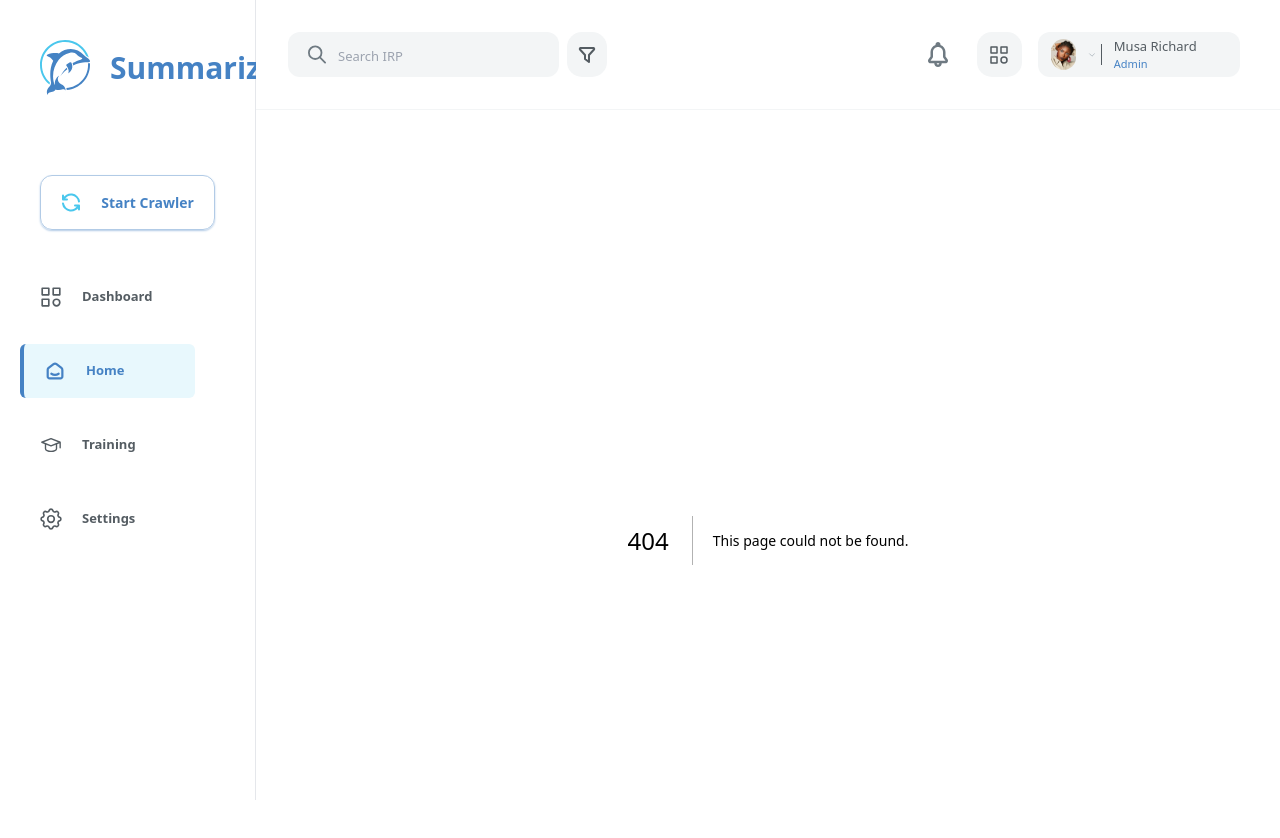
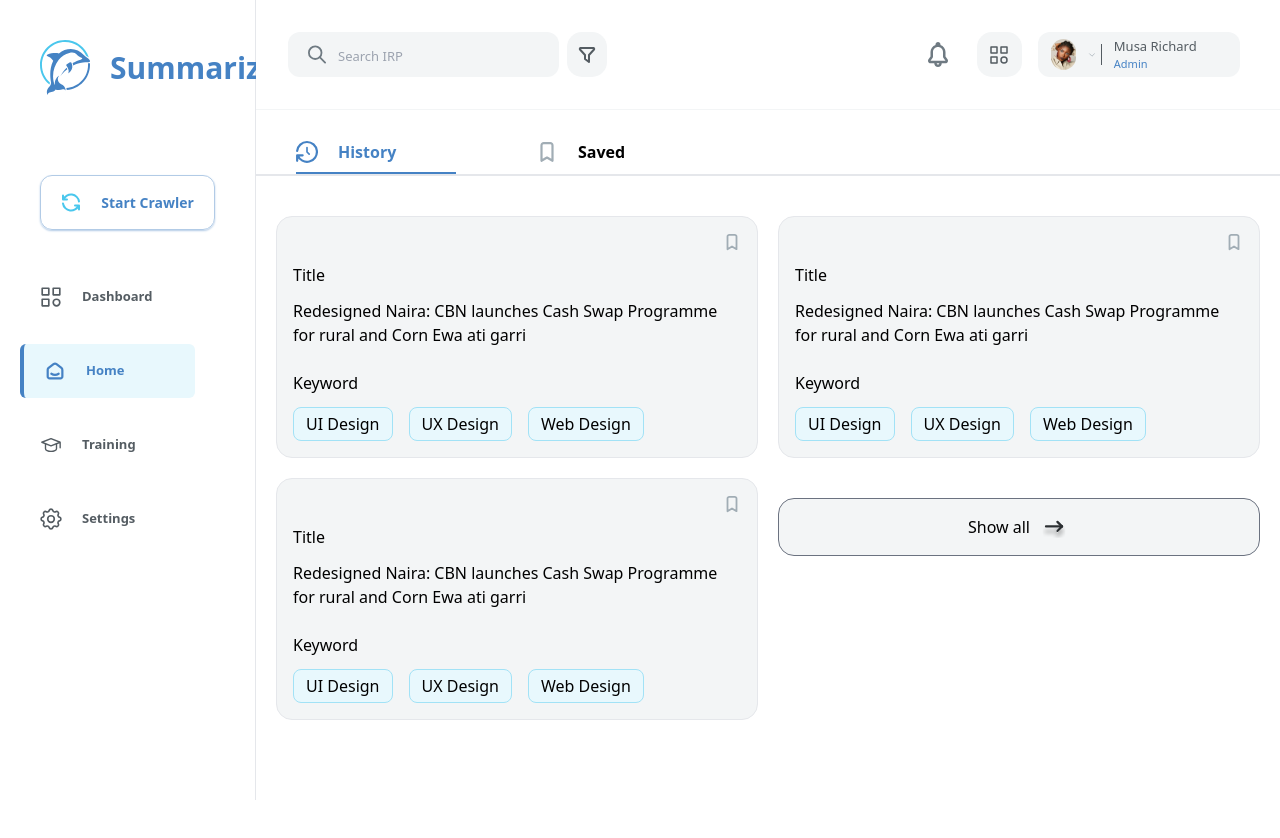
Before and after one commit to Project-Bourne/fe-secretary, a Next.js app: page /home/history/TabLayout in a window 1280 px wide. Before the commit this address had no page. Shown: the top 838 px of the page. After the commit the page ends 800 px from the top, so only its background shows below. Built offline with nearby package versions, Linux system fonts and the light colour scheme.

Commit message:
refactor histry tab and dynamic rendring

```diff
--- a/src/pages/home/history/Histroy.tsx
+++ b/src/pages/home/history/Histroy.tsx
@@ -1,16 +1,32 @@
-import React from 'react';
+import React, { useState } from 'react';
 import Image from 'next/image';
 import data, { HistoryItem } from './data';
 
 function Histroy() {
+  const [savedItems, setSavedItems] = useState<number[]>([]); // Array to store saved item indices
 
   // Function to get the first 3 history items
   const getFirstThreeHistoryItems = () => {
     return data.slice(0, 3);
   };
 
+  const handleSave = (index: number) => {
+    if (savedItems.includes(index)) {
+      // If the item is already saved, remove it from the array
+      setSavedItems(savedItems.filter((itemIndex) => itemIndex !== index));
+    } else {
+      // If the item is not saved, add it to the array
+      setSavedItems([...savedItems, index]);
+    }
+  };
+
   return (
-    <div className='grid grid-cols-1 md:grid-cols-2 gap-5 my-10 px-5'>
+    <>
+      {/* tab section  */}
+      <div>
+        <h1></h1>
+      </div>
+      <div className="grid grid-cols-1 md:grid-cols-2 gap-5 my-10 px-5">
         {/* Conditional rendering for empty data */}
         {data.length === 0 ? (
           <div className="flex flex-col items-center justify-center w-[100%] my-[5rem] md:ml-[15rem] pb-10">
@@ -34,13 +50,19 @@ function Histroy() {
                 className="row-span-2 p-4 rounded-[1rem] border  bg-sirp-lightGrey w-10rem"
               >
                 <div className="flex align-middle justify-end">
+                  {/* save icon  */}
                   <Image
-                  className="flex align-middle justify-center"
-                  src={item.imgSrc}
+                    className="flex align-middle justify-center cursor-pointer"
+                    src={
+                      savedItems.includes(index)
+                        ? item.imgSrcSave
+                        : item.imgSrc
+                    }
                     alt="upload image"
                     width={18}
                     height={18}
                     priority
+                    onClick={() => handleSave(index)} // Add the click event handler to the save icon
                   />
                 </div>
                 <div className="flex flex-col">
@@ -48,7 +70,7 @@ function Histroy() {
                   <span className="font-normal mb-3">{item.description}</span>
                   <span className="font-light my-3">{item.keywordTitle}</span>
                   <div className="flex flex-wrap align-middle gap-4">
-                  {item.keywords.map(keyword => (
+                    {item.keywords.map((keyword) => (
                       <span
                         key={keyword.id}
                         className="lang rounded-lg bg-sirp-primaryLess2 border border-sirp-keynotebg flex align-middle px-3 py-1"
@@ -62,7 +84,9 @@ function Histroy() {
             ))}
 
             {/* "Show all" button */}
-          <div className="border flex items-center gap-2 cursor-pointer bg-sirp-lightGrey justify-center py-2 border-gray-500 mt-5 w-[100%] rounded-[1rem]">
+            <div
+              className="border flex items-center gap-2 cursor-pointer bg-sirp-lightGrey justify-center py-2 border-gray-500 mt-5 w-[100%] rounded-[1rem]"
+            >
               <h2>Show all</h2>
               <Image
                 src={require('../../../assets//icons/leftArro.svg')}
@@ -74,6 +98,7 @@ function Histroy() {
           </>
         )}
       </div>
+    </>
   );
 }
 
--- /dev/null
+++ b/src/pages/home/history/TabLayout.tsx
@@ -0,0 +1,60 @@
+import React, { useState } from 'react';
+import { HomeSubData } from '@/utils/constants';
+import Image from 'next/image';
+import Histroy from './Histroy';
+
+function TabLayout() {
+  const data = HomeSubData;
+  const [selectedTab, setSelectedTab] = useState(data[0].id); // Initially select the first tab
+  const [showContent, setShowContent] = useState(false); // State to control showing additional content
+
+  const handleClick = (id) => {
+    setSelectedTab(id);
+    setShowContent(false); // Reset the additional content when changing the selected tab
+  };
+
+  return (
+    <div>
+      <div className="flex flex-row gap-10 w-[100%] border-b-2">
+        {data.map((item, index) => (
+          <div key={index} onClick={() => handleClick(item.id)} className="ml-10">
+            <div
+              className={`${
+                item.id === selectedTab
+                  ? 'flex cursor-pointer border-b-2 w-[10rem]  border-sirp-primary pb-2'
+                  : ' w-[10rem] flex cursor-pointer'
+              }`}
+            >
+              <Image
+                src={
+                  item.id === selectedTab
+                    ? require(`../../../assets/icons/${item.selectedIcon}`)
+                    : require(`../../../assets/icons/${item.icon}`)
+                }
+                alt="Dashboard icon"
+                width={22}
+                height={22}
+                className="fill-sirp-primary md:mr-[20px]"
+                priority
+              />
+              <h1
+                className={`${
+                  item.id === selectedTab ? 'font-bold text-1xl text-sirp-primary' : 'font-bold text-1xl'
+                }`}
+              >
+                {item.name}
+              </h1>
+            </div>
+          </div>
+        ))}
+      </div>
+      {/* Conditionally render additional content based on selectedTab */}
+      <div className='flex'>
+        {selectedTab === 1 && <Histroy/>}
+        {selectedTab === 2 && <h1>Saved</h1>}
+      </div>
+    </div>
+  );
+}
+
+export default TabLayout;
--- a/src/pages/home/history/data.ts
+++ b/src/pages/home/history/data.ts
@@ -1,6 +1,7 @@
 export interface HistoryItem {
   id: number;
   imgSrc: string;
+  imgSrcSave: string
   title: string;
   description: string;
 keywordTitle: string;
@@ -14,6 +15,7 @@ const data:HistoryItem[] = [
     {
       id: 1,
       imgSrc: require('src/assets/icons/saved.svg'),
+      imgSrcSave: require('src/assets/icons/on.saved.svg'),
       title: 'Title',
       description:
         'Redesigned Naira: CBN launches Cash Swap Programme for rural and Corn Ewa ati garri',
@@ -36,6 +38,7 @@ const data:HistoryItem[] = [
     {
         id: 2,
         imgSrc: require('src/assets/icons/saved.svg'),
+        imgSrcSave: require('src/assets/icons/on.saved.svg'),
         title: 'Title',
         description:
             'Redesigned Naira: CBN launches Cash Swap Programme for rural and Corn Ewa ati garri',
@@ -58,6 +61,7 @@ const data:HistoryItem[] = [
     {
         id: 3,
         imgSrc: require('src/assets/icons/saved.svg'),
+        imgSrcSave: require('src/assets/icons/on.saved.svg'),
         title: 'Title',
         description:
 
--- a/src/pages/home/history/index.tsx
+++ b/src/pages/home/history/index.tsx
@@ -1,10 +1,7 @@
 import HomeLayout from '@/layout/HomeLayout';
-import SettingsLayout from '@/layout/SettingsLayout';
-import { HomeSubData } from '@/utils/constants';
-import Image from 'next/image';
 import { useRouter } from 'next/router';
 import FileUpload from '../components/FileUpload';
-import History from './Histroy';
+import TabLayout from './TabLayout';
 
 function HomeHistory() {
 
@@ -15,14 +12,11 @@ function HomeHistory() {
     // eslint-disable-next-line react/jsx-filename-extension
     <div className='mt-[8rem] h-[100%] rounded-[1rem] bg-[#F9F9F9] mx-5'>
       <HomeLayout>
-        <h1 className='text-2xl pl-10 pt-5 font-bold'>Add Content</h1>
+        <h1 className='pl-10 pt-5 font-bold text-2xl '>Add Content</h1>
         <FileUpload />
       </HomeLayout>
 
-      <SettingsLayout showTitle={showTitle} data={HomeSubData}>
-          <History />
-
-      </SettingsLayout>
+      <TabLayout/>
     </div>
   );
 }
```
Lines whose indentation alone changed are shown as unchanged.
